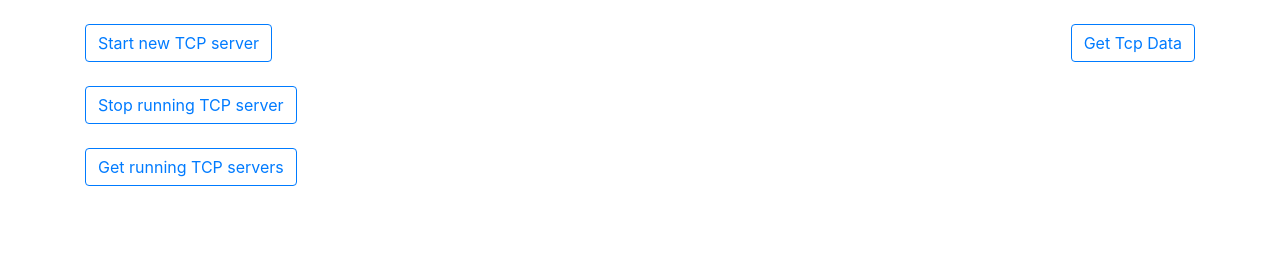
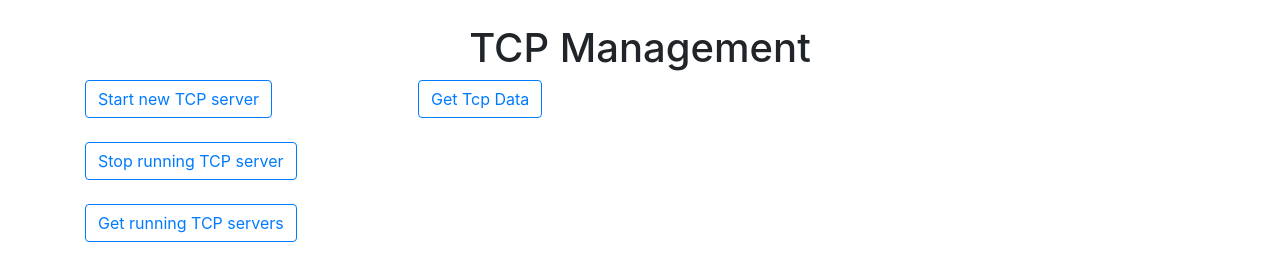
Before and after one commit to ArturSS7/TukTuk, a plain HTML site: page frontend/tcp.html in a window 1280 px wide. Drawn offline with nearby package versions, Linux system fonts and the light colour scheme.

Commit message:
fix tcp front

```diff
--- a/frontend/tcp.html
+++ b/frontend/tcp.html
@@ -7,10 +7,12 @@
     <link rel="stylesheet" href="https://stackpath.bootstrapcdn.com/bootstrap/4.5.0/css/bootstrap.min.css" integrity="sha384-9aIt2nRpC12Uk9gS9baDl411NQApFmC26EwAOH8WgZl5MYYxFfc+NcPb1dKGj7Sk" crossorigin="anonymous">
     <script src="https://unpkg.com/axios/dist/axios.min.js"></script>
     <script src="https://unpkg.com/vue"></script>
+    <title>TukTuk</title>
 </head>
 <body>
 <div id="app" class="container mt-4">
-    <div class="float-left">
+    <h1 class="text-center">TCP Management</h1>
+    <div style="width: 30%" class="float-left">
         <button type="button" @click="isHidden=false" class="btn btn-outline-primary">Start new TCP server</button>
         <div v-if="!isHidden" class="form-group col-sm-8">
             <label for="inputPort">Port</label>
@@ -39,7 +41,7 @@
         <table v-if="!RunningIsHidden" class="table table-bordered">
             <thead>
             <tr>
-                <th scope="col">Running Port</th>
+                <th style="width: 200px" scope="col">Running Port</th>
             </tr>
             </thead>
             <tbody>
@@ -49,7 +51,7 @@
             </tbody>
         </table>
     </div>
-    <div class="float-right">
+    <div style="width: 70%" class="float-right">
         <button type="button" @click="TcpIsHidden=false" class="btn btn-outline-primary">Get Tcp Data</button>
         <div v-if="!TcpIsHidden" class="form-group col-sm-8">
             <label for="inputPort">Port //leave blank to get all data</label>
```
Also changed, not shown: frontend/index.html (+4 -0 lines), frontend/static/css/styles.css (line endings or trailing spaces).
